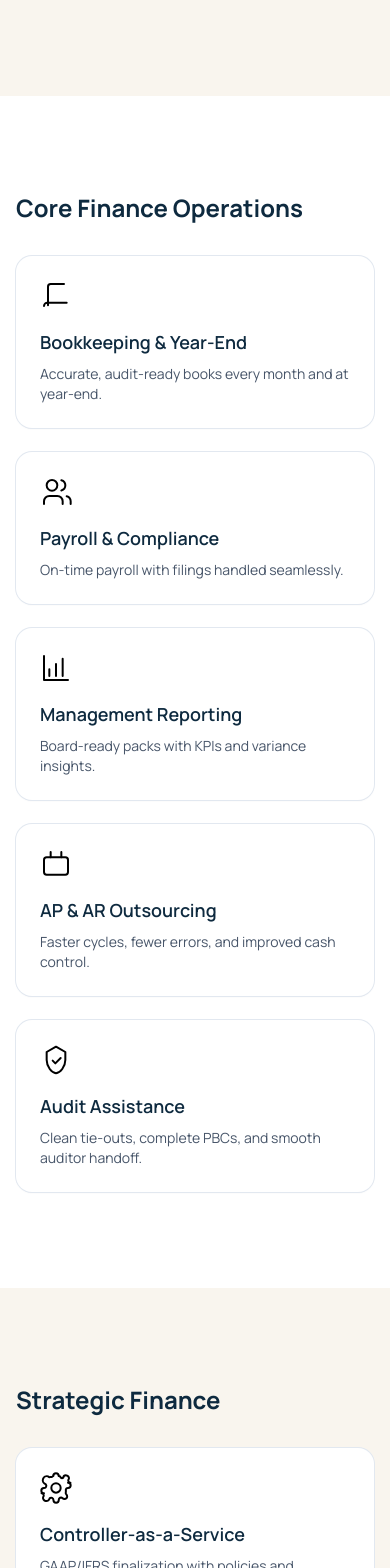
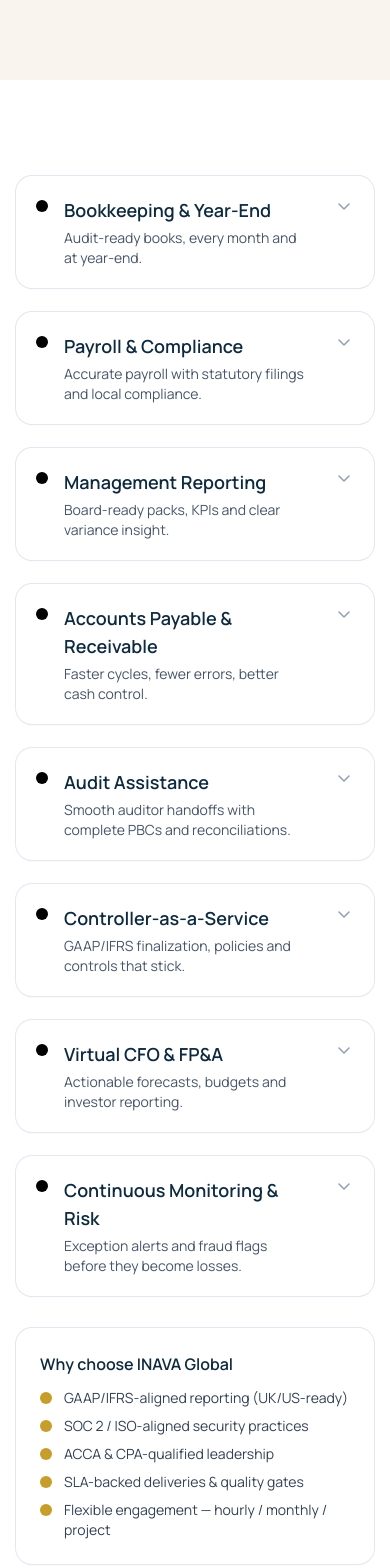
Before and after one commit to daaksesh/inavaglobal, a Next.js app: page /services in a window 390 px wide. Shown: the part 432-2000 px from the top of the page. Built offline with nearby package versions, Linux system fonts and the light colour scheme.

Commit message:
Update services.js
With expandable services

```diff
--- a/pages/services.js
+++ b/pages/services.js
@@ -1,178 +1,232 @@
+import { useState } from 'react'
 import Layout from '../components/Layout'
 
-function Icon({name}) {
-  const common = "h-8 w-8 mb-4";
-  switch(name) {
-    case 'book':
+const CAL_LINK = 'https://calendly.com/hello-inavaglobal/30min'
+
+const services = [
+  {
+    id: 'bookkeeping',
+    title: 'Bookkeeping & Year-End',
+    short: 'Audit-ready books, every month and at year-end.',
+    trust: 'UK/US GAAP & IFRS alignment · ACCA/CPA oversight',
+    bullets: [
+      'Monthly bookkeeping: bank reconciliations, ledger maintenance',
+      'Month-end close checklist, variance analysis and P&L review',
+      'Year-end packs and working papers prepared for auditors',
+      'Clean trial balance and audit-ready schedules'
+    ]
+  },
+  {
+    id: 'payroll',
+    title: 'Payroll & Compliance',
+    short: 'Accurate payroll with statutory filings and local compliance.',
+    trust: 'GDPR-aware processes · local filings support',
+    bullets: [
+      'End-to-end payroll processing and payslips',
+      'Statutory filings support (RTI/ PAYE / state filings depending on jurisdiction)',
+      'Benefits & contractor payments reconciliation',
+      'Secure payroll data handling and PII controls'
+    ]
+  },
+  {
+    id: 'reporting',
+    title: 'Management Reporting',
+    short: 'Board-ready packs, KPIs and clear variance insight.',
+    trust: 'Investor-friendly formats · automated packs',
+    bullets: [
+      'Monthly management pack (P&L, Balance Sheet, Cash Flow)',
+      'KPI dashboards and variance commentary',
+      'Quick scenario analysis for board or investor asks',
+      'Automated data pulls from bookkeeping systems'
+    ]
+  },
+  {
+    id: 'ap_ar',
+    title: 'Accounts Payable & Receivable',
+    short: 'Faster cycles, fewer errors, better cash control.',
+    trust: 'MTD-ready AP processes (UK) · revenue recognition aware (US GAAP)',
+    bullets: [
+      'Invoice capture (OCR) and supplier reconciliation',
+      'Payment runs, AP aging and supplier dispute handling',
+      'AR invoicing, credit control and DSO reduction playbook',
+      'Integration with vendor portals and ERP where needed'
+    ]
+  },
+  {
+    id: 'audit',
+    title: 'Audit Assistance',
+    short: 'Smooth auditor handoffs with complete PBCs and reconciliations.',
+    trust: 'Audit-ready PBCs and reconciliations',
+    bullets: [
+      'Prepare PBC schedules, reconciliations and supporting documents',
+      'Coordinate auditor requests and follow-up items',
+      'Pre-audit cleanups to reduce audit adjustments',
+      'Support for Big-4 and mid-tier audit workflows'
+    ]
+  },
+  {
+    id: 'controller',
+    title: 'Controller-as-a-Service',
+    short: 'GAAP/IFRS finalization, policies and controls that stick.',
+    trust: 'Policy frameworks + controls · CFO escalation path',
+    bullets: [
+      'Monthly close governance and journal review',
+      'Prepare and maintain accounting policies (IFRS/US GAAP)',
+      'Intercompany, accruals and complex reconciliations',
+      'SLA driven deliverables with sign-off controls'
+    ]
+  },
+  {
+    id: 'vcfo',
+    title: 'Virtual CFO & FP&A',
+    short: 'Actionable forecasts, budgets and investor reporting.',
+    trust: 'ACCA/CPA-qualified analysts · fundraising-ready reporting',
+    bullets: [
+      'Model building: cash runway, scenario planning and KPIs',
+      'Investor-ready decks and covenant reporting',
+      'Monthly forecast vs actual with clear action items',
+      'Cap table & fundraising financial pack support (if needed)'
+    ]
+  },
+  {
+    id: 'monitoring',
+    title: 'Continuous Monitoring & Risk',
+    short: 'Exception alerts and fraud flags before they become losses.',
+    trust: 'Automated monitoring · configurable rules',
+    bullets: [
+      'Automated exception detection (payments, vendor anomalies)',
+      'Daily / weekly review dashboards and escalation',
+      'Vendor risk & duplicate payment checks',
+      'Support for internal control remediation'
+    ]
+  }
+]
+
+// Inline SVG icon (simple radial dot)
+function DotIcon() {
   return (
-        <svg className={common} viewBox="0 0 24 24" fill="none" stroke="currentColor" strokeWidth="1.5" xmlns="http://www.w3.org/2000/svg">
-          <path d="M3 19.5C3 18.12 4.12 17 5.5 17H20" strokeLinecap="round" strokeLinejoin="round"/>
-          <path d="M18 3H8a2 2 0 0 0-2 2v14" strokeLinecap="round" strokeLinejoin="round"/>
+    <svg className="h-3 w-3 shrink-0" viewBox="0 0 8 8" fill="none" xmlns="http://www.w3.org/2000/svg">
+      <circle cx="4" cy="4" r="4" fill="currentColor" />
     </svg>
   )
-    case 'users':
-      return (
-        <svg className={common} viewBox="0 0 24 24" fill="none" stroke="currentColor" strokeWidth="1.5" xmlns="http://www.w3.org/2000/svg">
-          <path d="M17 21v-2a4 4 0 0 0-4-4H7a4 4 0 0 0-4 4v2" strokeLinecap="round" strokeLinejoin="round"/>
-          <circle cx="9" cy="7" r="4" strokeLinecap="round" strokeLinejoin="round"/>
-          <path d="M23 21v-2a4 4 0 0 0-3-3.87" strokeLinecap="round" strokeLinejoin="round"/>
-          <path d="M16 3.13a4 4 0 0 1 0 7.75" strokeLinecap="round" strokeLinejoin="round"/>
-        </svg>
-      )
-    case 'chart':
-      return (
-        <svg className={common} viewBox="0 0 24 24" fill="none" stroke="currentColor" strokeWidth="1.5" xmlns="http://www.w3.org/2000/svg">
-          <path d="M3 3v18h18" strokeLinecap="round" strokeLinejoin="round"/>
-          <path d="M7 13v5M12 9v9M17 5v13" strokeLinecap="round" strokeLinejoin="round"/>
-        </svg>
-      )
-    case 'brief':
-      return (
-        <svg className={common} viewBox="0 0 24 24" fill="none" stroke="currentColor" strokeWidth="1.5" xmlns="http://www.w3.org/2000/svg">
-          <rect x="3" y="7" width="18" height="13" rx="2" strokeLinecap="round" strokeLinejoin="round"/>
-          <path d="M16 3v4M8 3v4" strokeLinecap="round" strokeLinejoin="round"/>
-        </svg>
-      )
-    case 'shield':
-      return (
-        <svg className={common} viewBox="0 0 24 24" fill="none" stroke="currentColor" strokeWidth="1.5" xmlns="http://www.w3.org/2000/svg">
-          <path d="M12 2l7 4v6c0 5-3.8 9.7-7 10-3.2-.3-7-5-7-10V6l7-4z" strokeLinecap="round" strokeLinejoin="round"/>
-          <path d="M9.5 12.5l2 2 4-4" strokeLinecap="round" strokeLinejoin="round"/>
-        </svg>
-      )
-    case 'settings':
-      return (
-        <svg className={common} viewBox="0 0 24 24" fill="none" stroke="currentColor" strokeWidth="1.5" xmlns="http://www.w3.org/2000/svg">
-          <path d="M12 15.5a3.5 3.5 0 1 0 0-7 3.5 3.5 0 0 0 0 7z" strokeLinecap="round" strokeLinejoin="round"/>
-          <path d="M19.4 15a1.65 1.65 0 0 0 .33 1.82l.06.06a2 2 0 1 1-2.83 2.83l-.06-.06a1.65 1.65 0 0 0-1.82-.33 1.65 1.65 0 0 0-1 1.51V21a2 2 0 1 1-4 0v-.09a1.65 1.65 0 0 0-1-1.51 1.65 1.65 0 0 0-1.82.33l-.06.06A2 2 0 1 1 2.3 18.9l.06-.06a1.65 1.65 0 0 0 .33-1.82 1.65 1.65 0 0 0-1.51-1H3a2 2 0 1 1 0-4h.09c.7 0 1.32-.38 1.51-1a1.65 1.65 0 0 0-.33-1.82l-.06-.06A2 2 0 1 1 6.1 3.3l.06.06a1.65 1.65 0 0 0 1.82.33H9a1.65 1.65 0 0 0 1-1.51V3a2 2 0 1 1 4 0v.09c.7 0 1.32.38 1.51 1a1.65 1.65 0 0 0 1.82.33l.06-.06A2 2 0 1 1 21.7 5.1l-.06.06a1.65 1.65 0 0 0-.33 1.82c.2.62.82 1 1.51 1H21a2 2 0 1 1 0 4h-.09c-.7 0-1.32.38-1.51 1z" strokeLinecap="round" strokeLinejoin="round"/>
-        </svg>
-      )
-    case 'globe':
-      return (
-        <svg className={common} viewBox="0 0 24 24" fill="none" stroke="currentColor" strokeWidth="1.5" xmlns="http://www.w3.org/2000/svg">
-          <circle cx="12" cy="12" r="10" strokeLinecap="round" strokeLinejoin="round"/>
-          <path d="M2 12h20M12 2c2 3 2 7 0 12c-2-5-2-9 0-12z" strokeLinecap="round" strokeLinejoin="round"/>
-        </svg>
-      )
-    default:
-      return null
-  }
 }
 
-export default function Services() {
-  const core = [
-    { icon: 'book', title: 'Bookkeeping & Year-End', desc: 'Accurate, audit-ready books every month and at year-end.' },
-    { icon: 'users', title: 'Payroll & Compliance', desc: 'On-time payroll with filings handled seamlessly.' },
-    { icon: 'chart', title: 'Management Reporting', desc: 'Board-ready packs with KPIs and variance insights.' },
-    { icon: 'brief', title: 'AP & AR Outsourcing', desc: 'Faster cycles, fewer errors, and improved cash control.' },
-    { icon: 'shield', title: 'Audit Assistance', desc: 'Clean tie-outs, complete PBCs, and smooth auditor handoff.' },
-  ]
+export default function ServicesPage() {
+  const [openId, setOpenId] = useState(null)
 
-  const strategic = [
-    { icon: 'settings', title: 'Controller-as-a-Service', desc: 'GAAP/IFRS finalization with policies and controls that stick.' },
-    { icon: 'chart', title: 'Virtual CFO & FP&A', desc: 'Budgets, forecasts, and cash runway you can act on.' },
-    { icon: 'globe', title: 'Global Expansion', desc: 'Entity setup, cross-border compliance, and intercompany flows.' },
-  ]
-
-  const advisory = [
-    { icon: 'brief', title: 'Transaction Readiness', desc: 'Financial due diligence and prep for investors or exits.' },
-    { icon: 'shield', title: 'Continuous Monitoring', desc: 'Exception alerts and fraud flags before they become losses.' },
-    { icon: 'chart', title: 'ESG / CSRD', desc: 'KPIs, governance frameworks, and draft disclosures.' },
-  ]
-
-  const who = [
-    { title: 'Startups', desc: 'From zero to Series A—finance you can scale with.' },
-    { title: 'Scaling SMEs', desc: 'Tighter controls and insights for growing teams.' },
-    { title: 'Global Subsidiaries', desc: 'Entity management and group reporting simplified.' },
-    { title: 'Accounting Firms', desc: 'Offshore pods for year-end, AP/AR, and audit prep.' },
-  ]
+  const toggle = (id) => {
+    setOpenId(openId === id ? null : id)
+    // optionally: scrollIntoView or focus management could be added here
+  }
 
   return (
     <Layout>
       {/* HERO */}
       <header className="section bg-[#F9F5EE]">
-        <div className="container text-center">
+        <div className="container">
           <span className="badge">What we do</span>
-          <h1 className="mt-3 text-4xl md:text-5xl font-extrabold text-navy">Our Services</h1>
-          <p className="mt-4 max-w-3xl mx-auto text-slate-700 text-lg">
-            From day-to-day accounting to board-ready insights, INAVA Global delivers AI-enabled finance operations with the human expertise you trust.
-          </p>
+          <h1 className="mt-3 text-4xl md:text-5xl font-extrabold text-navy">Services</h1>
+          <p className="mt-4 text-slate-700 max-w-3xl">A focused set of finance services designed for Startups, Scaling SMEs, Global Subsidiaries and Accounting Firms. Click any tile to learn how we add specific value for UK and US clients.</p>
         </div>
       </header>
 
-      {/* CORE FINANCE OPS */}
+      {/* Services grid */}
       <section className="section bg-white">
-        <div className="container">
-          <h2 className="text-2xl font-bold text-navy mb-8">Core Finance Operations</h2>
-          <div className="grid sm:grid-cols-2 lg:grid-cols-3 gap-6">
-            {core.map((s, i) => (
-              <div key={i} className="group rounded-2xl ring-1 ring-slate-200 bg-white p-6 shadow-sm hover:shadow-md hover:ring-gold transition">
-                <Icon name={s.icon} />
-                <h3 className="font-semibold text-lg text-navy">{s.title}</h3>
-                <p className="mt-2 text-slate-600 text-sm">{s.desc}</p>
+        <div className="container grid lg:grid-cols-12 gap-8">
+          <div className="lg:col-span-8">
+            <div className="grid sm:grid-cols-2 gap-6">
+              {services.map((s) => {
+                const isOpen = openId === s.id
+                return (
+                  <article key={s.id} className="group rounded-2xl ring-1 ring-slate-200 bg-white shadow-sm overflow-hidden">
+                    <button
+                      aria-expanded={isOpen}
+                      aria-controls={`${s.id}-panel`}
+                      onClick={() => toggle(s.id)}
+                      className={`w-full text-left flex items-start gap-4 p-5 sm:p-6 ${isOpen ? 'bg-white' : 'hover:bg-slate-50'} focus:outline-none`}
+                    >
+                      <div className="mt-1">
+                        <DotIcon />
                       </div>
-            ))}
+
+                      <div className="flex-1">
+                        <div className="flex items-start justify-between gap-4">
+                          <div>
+                            <h3 className="text-lg font-semibold text-navy">{s.title}</h3>
+                            <p className="mt-1 text-sm text-slate-600">{s.short}</p>
+                          </div>
+
+                          <div className="ml-3 shrink-0">
+                            <svg className={`h-5 w-5 transform transition-transform ${isOpen ? 'rotate-180' : 'rotate-0'} text-slate-400`} viewBox="0 0 20 20" fill="none" xmlns="http://www.w3.org/2000/svg">
+                              <path d="M5 8l5 5 5-5" stroke="currentColor" strokeWidth="1.6" strokeLinecap="round" strokeLinejoin="round"/>
+                            </svg>
                           </div>
                         </div>
-      </section>
 
-      {/* STRATEGIC FINANCE */}
-      <section className="section bg-[#F9F5EE]">
-        <div className="container">
-          <h2 className="text-2xl font-bold text-navy mb-8">Strategic Finance</h2>
-          <div className="grid sm:grid-cols-2 lg:grid-cols-3 gap-6">
-            {strategic.map((s, i) => (
-              <div key={i} className="group rounded-2xl ring-1 ring-slate-200 bg-white p-6 shadow-sm hover:shadow-md hover:ring-gold transition">
-                <Icon name={s.icon} />
-                <h3 className="font-semibold text-lg text-navy">{s.title}</h3>
-                <p className="mt-2 text-slate-600 text-sm">{s.desc}</p>
-              </div>
+                        {/* expanded panel */}
+                        {isOpen && (
+                          <div id={`${s.id}-panel`} className="mt-4 border-t border-slate-100 pt-4 text-sm text-slate-700">
+                            <p className="mb-3">{/* optional longer intro can go here */}</p>
+
+                            <ul className="space-y-2 mb-3">
+                              {s.bullets.map((b, idx) => (
+                                <li key={idx} className="flex items-start gap-3">
+                                  <span className="mt-1 text-gold"><DotIcon /></span>
+                                  <span>{b}</span>
+                                </li>
                               ))}
+                            </ul>
+
+                            <div className="text-xs text-slate-500 mb-4">✓ {s.trust}</div>
+
+                            <div className="flex flex-wrap gap-3">
+                              <a
+                                href={CAL_LINK}
+                                target="_blank"
+                                rel="noopener noreferrer"
+                                className="inline-flex items-center rounded-xl bg-gold px-4 py-2 text-sm font-semibold text-navy hover:bg-[#E6CF84] transition"
+                              >
+                                📅 Book a discovery call
+                              </a>
+
+                              <a href="/contact#form" className="inline-flex items-center rounded-xl ring-1 ring-slate-300 px-4 py-2 text-sm hover:bg-slate-50">
+                                💬 Request a proposal
+                              </a>
                             </div>
                           </div>
-      </section>
-
-      {/* ADVISORY & RISK */}
-      <section className="section bg-white">
-        <div className="container">
-          <h2 className="text-2xl font-bold text-navy mb-8">Advisory & Risk</h2>
-          <div className="grid sm:grid-cols-2 lg:grid-cols-3 gap-6">
-            {advisory.map((s, i) => (
-              <div key={i} className="group rounded-2xl ring-1 ring-slate-200 bg-white p-6 shadow-sm hover:shadow-md hover:ring-gold transition">
-                <Icon name={s.icon} />
-                <h3 className="font-semibold text-lg text-navy">{s.title}</h3>
-                <p className="mt-2 text-slate-600 text-sm">{s.desc}</p>
+                        )}
                       </div>
-            ))}
+                    </button>
+                  </article>
+                )
+              })}
             </div>
           </div>
-      </section>
 
-      {/* WHO WE HELP */}
-      <section className="section bg-[#F9F5EE]">
-        <div className="container text-center">
-          <h2 className="text-2xl font-bold text-navy mb-8">Who We Help</h2>
-          <div className="grid sm:grid-cols-2 lg:grid-cols-4 gap-6">
-            {who.map((c, i) => (
-              <div key={i} className="rounded-2xl bg-white ring-1 ring-slate-200 p-6 shadow-sm hover:shadow-md transition">
-                <h3 className="font-semibold text-lg text-navy">{c.title}</h3>
-                <p className="mt-2 text-slate-600 text-sm">{c.desc}</p>
+          {/* Right column: Why choose us + CTA */}
+          <aside className="lg:col-span-4 space-y-6">
+            <div className="rounded-2xl ring-1 ring-slate-200 bg-white p-6 shadow-sm">
+              <h4 className="font-semibold text-navy">Why choose INAVA Global</h4>
+              <ul className="mt-3 space-y-2 text-sm text-slate-700">
+                <li className="flex items-start gap-3"><span className="mt-1 text-gold"><DotIcon/></span><span>GAAP/IFRS-aligned reporting (UK/US-ready)</span></li>
+                <li className="flex items-start gap-3"><span className="mt-1 text-gold"><DotIcon/></span><span>SOC 2 / ISO-aligned security practices</span></li>
+                <li className="flex items-start gap-3"><span className="mt-1 text-gold"><DotIcon/></span><span>ACCA & CPA-qualified leadership</span></li>
+                <li className="flex items-start gap-3"><span className="mt-1 text-gold"><DotIcon/></span><span>SLA-backed deliveries & quality gates</span></li>
+                <li className="flex items-start gap-3"><span className="mt-1 text-gold"><DotIcon/></span><span>Flexible engagement — hourly / monthly / project</span></li>
+              </ul>
             </div>
-            ))}
+
+            <div className="rounded-2xl ring-1 ring-slate-200 bg-white p-6 shadow-sm text-center">
+              <h4 className="font-semibold text-navy">Not sure where to start?</h4>
+              <p className="mt-2 text-slate-600 text-sm">Book a short 30-minute discovery call and we’ll map a clear plan for your finance operations.</p>
+              <a href={CAL_LINK} target="_blank" rel="noopener noreferrer" className="btn-primary mt-4 inline-flex">📅 Book discovery call</a>
             </div>
+
+            <div className="rounded-2xl ring-1 ring-slate-200 bg-white p-6 shadow-sm text-sm">
+              <h4 className="font-semibold text-navy">Trust & compliance</h4>
+              <p className="mt-2 text-slate-600">We can host data in EU/US/India, apply least-privilege access, and support auditor & tax requests.</p>
             </div>
-      </section>
-
-      {/* CTA STRIP */}
-      <section className="py-16 bg-navy text-white text-center">
-        <div className="container">
-          <h2 className="text-3xl font-bold">Ready to transform your finance function?</h2>
-          <p className="mt-2 text-white/80 max-w-2xl mx-auto">
-            Book a discovery call today and see how INAVA Global can save you time, reduce costs, and deliver board-ready insights.
-          </p>
-          <a href="https://calendly.com/hello-inavaglobal/30min" target="_blank" rel="noopener noreferrer" className="btn-primary mt-6 inline-flex">
-            📅 Book Discovery Call
-          </a>
+          </aside>
         </div>
       </section>
     </Layout>
```
Lines whose indentation alone changed are shown as unchanged.
